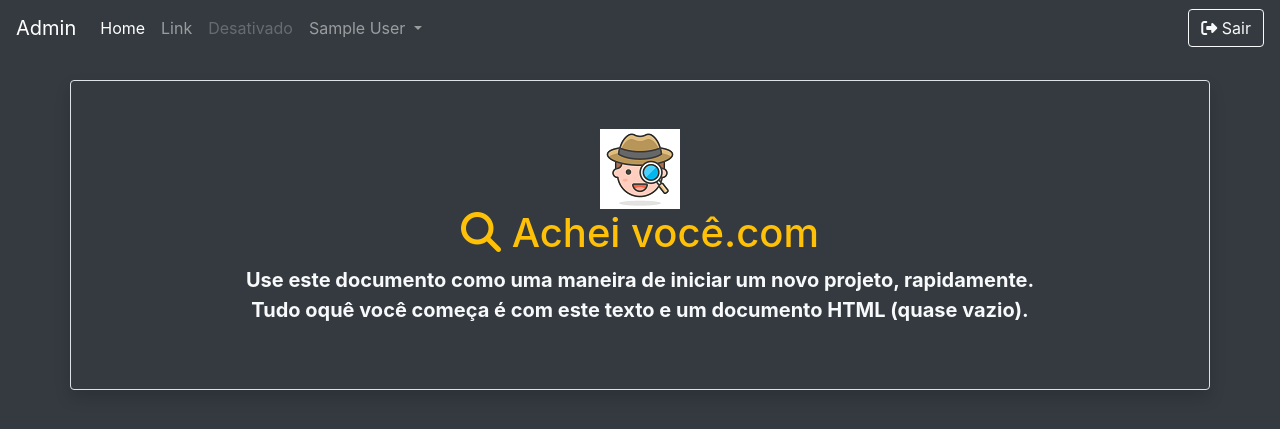
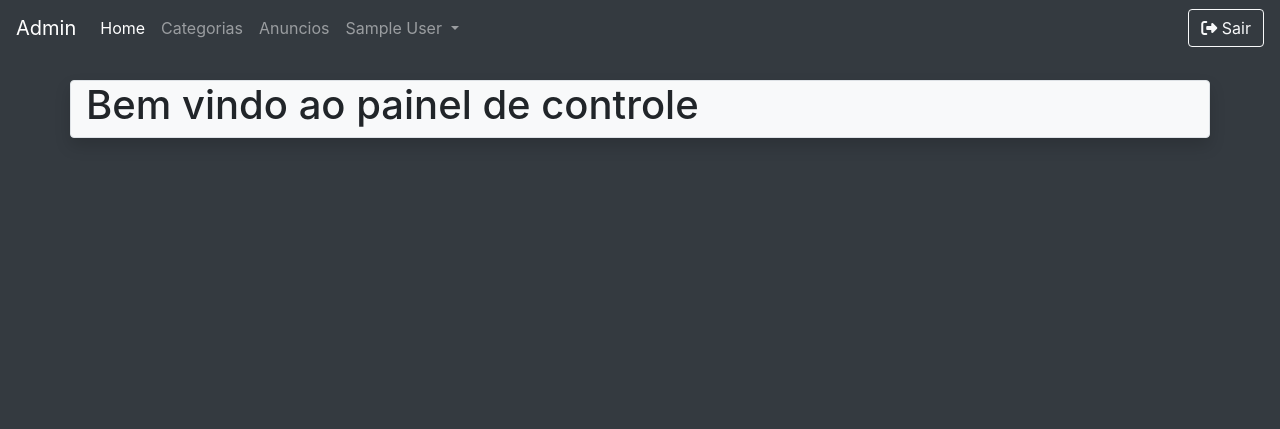
Before and after one commit to GrazyRocha/DS_2_SITE, a PHP site: page /admin/index.php in a window 1280 px wide. Shown: the top 429 px of the page. Run offline with PHP 8.4, Linux system fonts and the light colour scheme; the visitor is signed in with stand-in values (Sample User, id 1); some libraries are stand-ins or nearby versions.

Commit message:
Update index.php

```diff
--- a/admin/index.php
+++ b/admin/index.php
@@ -25,8 +25,7 @@ include("verifica-logado.php");
   <body class="bg-dark" >
 
     <nav class="navbar navbar-expand-md navbar-dark bg-dark fixed-top">
-      <a class="navbar-brand" href="https://getbootstrap.com.br/docs/4.1/examples/starter-template/#">
-      Admin</a>
+      <a class="navbar-brand" href="index.php"> Admin</a>
       <button class="navbar-toggler" type="button" data-toggle="collapse" data-target="#navbarsExampleDefault"
       aria-controls="navbarsExampleDefault" aria-expanded="false" aria-label="Toggle navigation">
         <span class="navbar-toggler-icon"></span>
@@ -35,18 +34,15 @@ include("verifica-logado.php");
       <div class="collapse navbar-collapse" id="navbarsExampleDefault">
         <ul class="navbar-nav mr-auto">
           <li class="nav-item active">
-            <a class="nav-link" href="https://getbootstrap.com.br/docs/4.1/examples/starter-template/#">
-            Home <span class="sr-only">(atual)</span></a>
+            <a class="nav-link" href="index.php">Home <span class="sr-only">(atual)</span></a>
+        </li>
+
+          <li class="nav-item">
+            <a class="nav-link" href="index.php?pg=lista-categorias">Categorias</a>
           </li>
 
           <li class="nav-item">
-            <a class="nav-link" href="https://getbootstrap.com.br/docs/4.1/examples/starter-template/#">
-            Link</a>
-          </li>
-
-          <li class="nav-item">
-            <a class="nav-link disabled" href="https://getbootstrap.com.br/docs/4.1/examples/starter-template/#">
-            Desativado</a>
+            <a class="nav-link" href="index.php?pg=lista-anuncios">Anuncios</a>
           </li>
 
           <li class="nav-item dropdown">
@@ -54,11 +50,11 @@ include("verifica-logado.php");
             aria-haspopup="true" aria-expanded="false">
             <?php echo $_SESSION['nome'];?> </a>
             <div class="dropdown-menu" aria-labelledby="dropdown01">
-              <a class="dropdown-item" href="https://getbootstrap.com.br/docs/4.1/examples/starter-template/#">
+              <a class="dropdown-item" href="index.php?pg=perfil">
               Editar perfil</a>
-              <a class="dropdown-item" href="https://getbootstrap.com.br/docs/4.1/examples/starter-template/#">
+              <a class="dropdown-item" href="index.php?pg=altera-senha">
               Alterar senha</a>
-          </div>
+              </div>
           </li>
         </ul>
 
@@ -70,13 +66,25 @@ include("verifica-logado.php");
       </div>
     </nav>
 
-    <main role="main" class="container bg-dark border shadow rounded">
+    <main role="main" class="container bg-light border shadow rounded">
 
-    <div class="starter-template">
-        <img src="../imagens/procura.png">
-        <h1 class="text-warning"><i class="fas fa-search"></i>  Achei você.com</h1>
-        <p class="lead text-light font-weight-bold">Use este documento como uma maneira de iniciar um novo projeto, rapidamente.<br>Tudo oquê você começa é com este texto e um documento HTML (quase vazio).</p>
-      </div>
+    <?php
+      if (isset($_GET['pg']) ) {
+        $pagina = $_GET['pg'];
+
+        // verificar se o arquivo existe
+        if (file_exists($pagina.".php") ) {
+          include($pagina.".php");
+
+        }else{
+          include("404.php");
+        }
+
+      }else{
+        //incluir o arquivo padrao de boas vindas
+        include("boas-vindas.php");
+      }
+    ?>
 
     </main><!-- /.container -->
 
```
